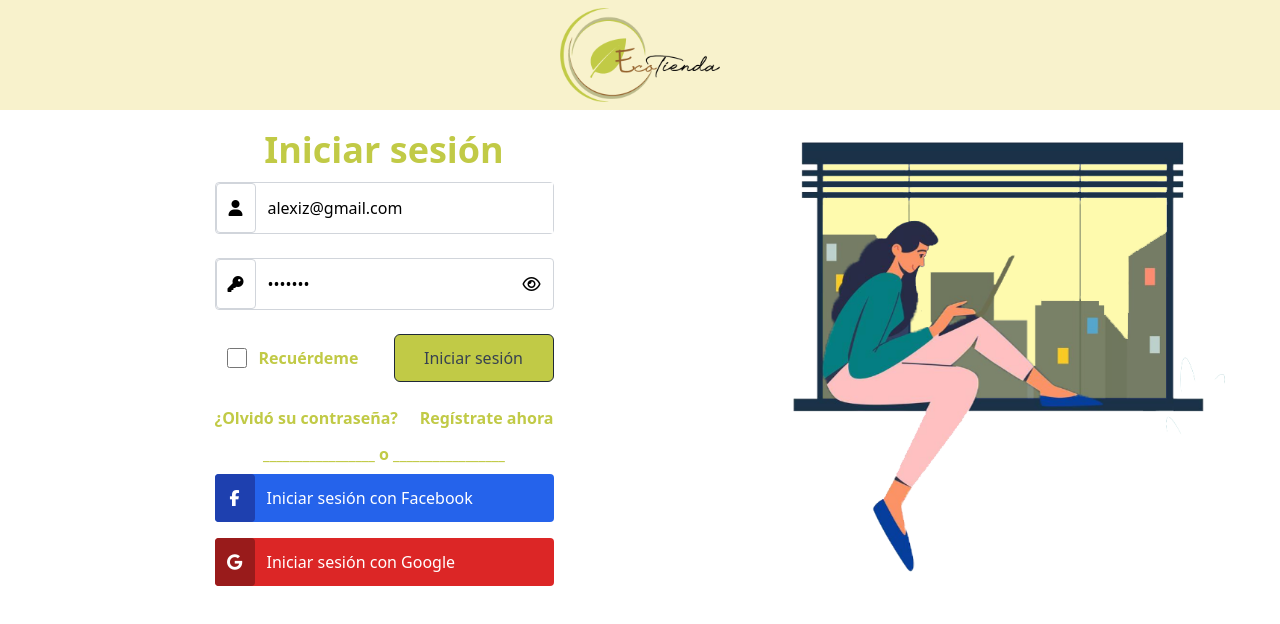
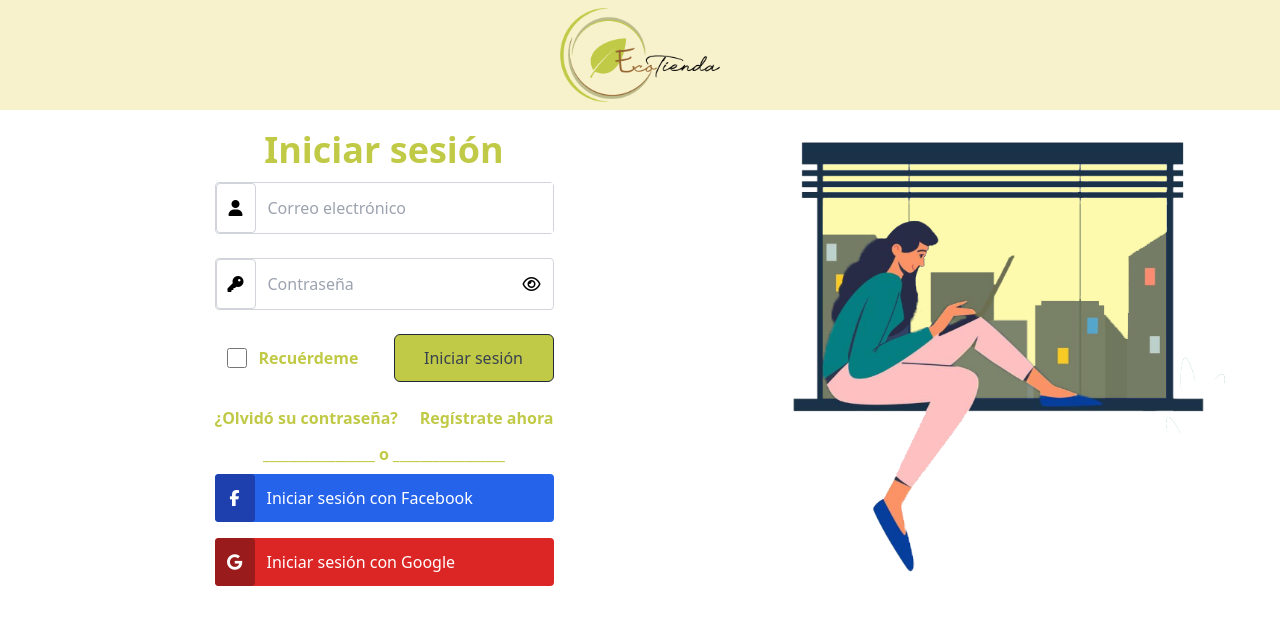
Before and after one commit to No-Country/c15-21-m-java-angular, an Angular app in the folder eco-tienda-frontend/: page /auth/login in a window 1280 px wide. Shown: the top 624 px of the page. Built offline with nearby package versions, Linux system fonts and the light colour scheme.

Commit message:
feat: Mejorar validación de formularios

```diff
--- a/eco-tienda-frontend/src/app/auth/pages/login-page/login-page.component.ts
+++ b/eco-tienda-frontend/src/app/auth/pages/login-page/login-page.component.ts
@@ -23,8 +23,8 @@ export class LoginPageComponent {
   private router = inject(Router);
 
   public loginForm: FormGroup = this.fb.group({
-    email: ['alexiz@gmail.com', [Validators.required, Validators.email]],
-    password: ['1234567', [Validators.required, Validators.minLength(6)]],
+    email: ['', [Validators.required, Validators.email]],
+    password: ['', [Validators.required, Validators.minLength(4)]],
   });
 
   isValidField(field: string) {
--- a/eco-tienda-frontend/src/app/auth/pages/register-page/register-page.component.ts
+++ b/eco-tienda-frontend/src/app/auth/pages/register-page/register-page.component.ts
@@ -35,8 +35,8 @@ export class RegisterPageComponent {
           Validators.pattern(this.validatorsService.emailPattern),
         ],
       ],
-      password: ['', [Validators.required, Validators.minLength(6)]],
-      password2: ['', [Validators.required, Validators.minLength(6)]],
+      password: ['', [Validators.required, Validators.minLength(4)]],
+      password2: ['', [Validators.required, Validators.minLength(4)]],
       termsAndConditions: [false, Validators.requiredTrue],
     },
     {
```
